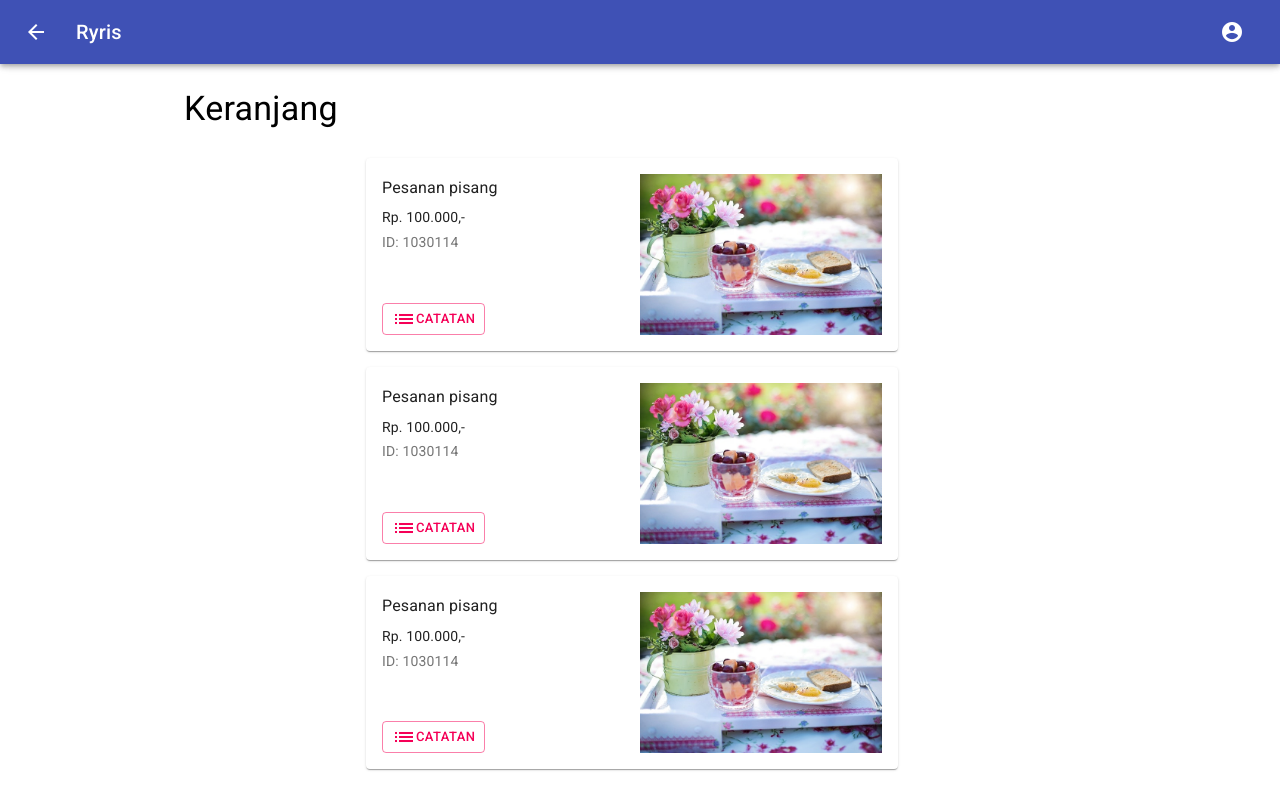
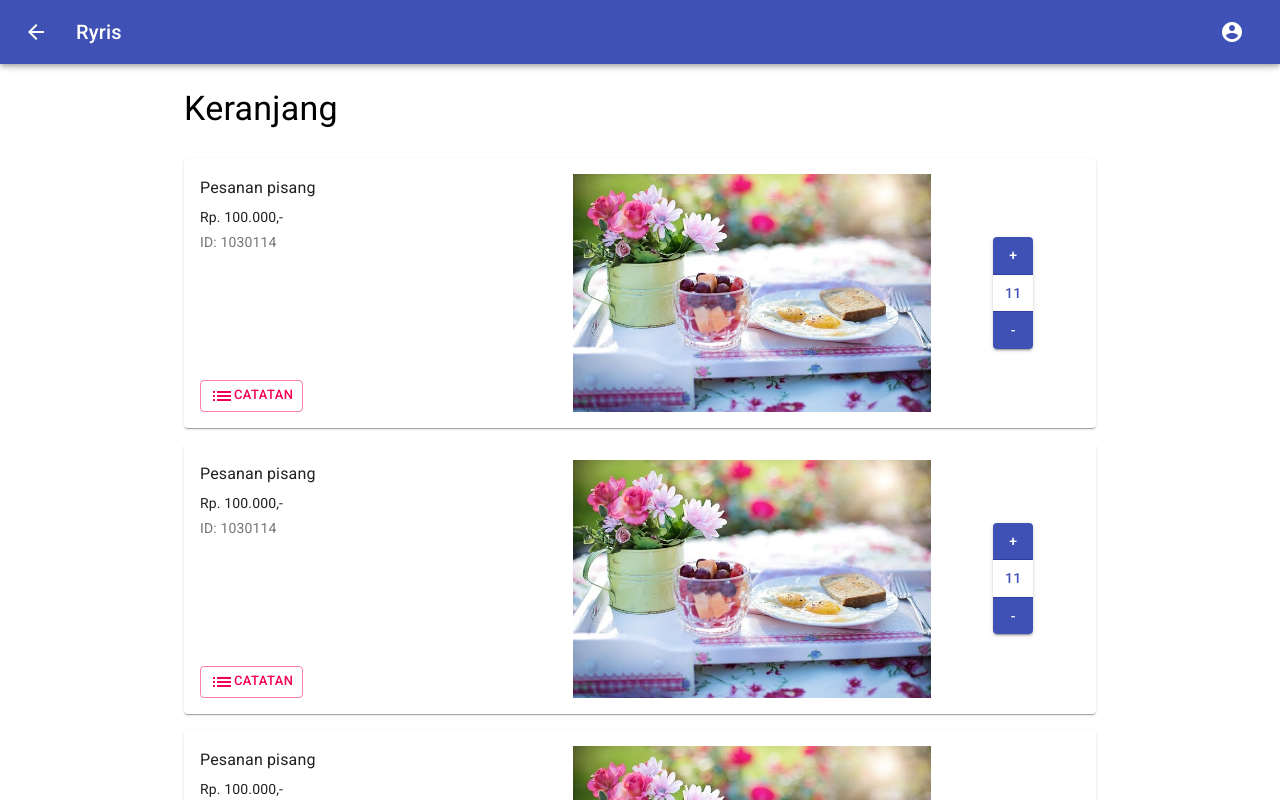
Before and after one commit to ryfazrin/ryris-template, a React (Create React App) app: page /cart in a window 1280 px wide. Shown: the top 800 px of the page. Built offline with nearby package versions, Linux system fonts and the light colour scheme.

Commit message:
add button count item CardItem in cart pages

```diff
--- a/src/components/cartComponents/CardItem.js
+++ b/src/components/cartComponents/CardItem.js
@@ -5,7 +5,8 @@ import {
   Button,
   Paper,
   Grid,
-  ButtonBase
+  ButtonBase,
+  ButtonGroup
 } from "@material-ui/core";
 import React from "react";
 
@@ -19,7 +20,6 @@ const useStyles = makeStyles((theme) => ({
   paper: {
     padding: theme.spacing(2),
     margin: "auto",
-    maxWidth: 500
   },
   image: {
     width: '100%',
@@ -36,10 +36,10 @@ function CardItem() {
   const classes = useStyles();
 
   return(
-      <div className={classes.root}>
+    <div className={classes.root}>
       <Paper className={classes.paper}>
         <Grid container spacing={2}>
-          <Grid item xs={6} container>
+          <Grid item xs={5} container>
             <Grid item xs container direction="column" spacing={2}>
               <Grid item xs>
                 <Typography gutterBottom variant="subtitle1">
@@ -60,7 +60,7 @@ function CardItem() {
               </Grid>
             </Grid>
           </Grid>
-          <Grid xs={6} item>
+          <Grid xs={5} item>
             <ButtonBase className={classes.image}>
               <img
                 className={classes.img}
@@ -69,6 +69,18 @@ function CardItem() {
               />
             </ButtonBase>
           </Grid>
+          <Grid xs={2} item container alignItems="center" justify="center">
+            <ButtonGroup
+              orientation="vertical"
+              color="primary"
+              aria-label="vertical contained primary button group"
+              variant="contained"
+            >
+              <Button>+</Button>
+              <Button variant="text">11</Button>
+              <Button>-</Button>
+            </ButtonGroup>
+          </Grid>
         </Grid>
       </Paper>
     </div>
--- a/src/pages/Cart.js
+++ b/src/pages/Cart.js
@@ -21,7 +21,7 @@ function Cart() {
 
   for (let i = 0; i < 3; i++) {
     item.push(
-      <Grid item className={classes.cardItem} xs={12}>
+      <Grid item xs={12}>
         <CardItem />
       </Grid>
     );
@@ -29,7 +29,7 @@ function Cart() {
 
   return(
     <Container maxWidth="md">
-      <Grid className={classes.root} container spacing={2} xs={12}>
+      <Grid className={classes.root} container spacing={2}>
 
         <Grid item xs={12}>
           <Typography variant="h4" gutterBottom>
@@ -39,7 +39,7 @@ function Cart() {
 
         {item}
 
-        <Grid item xs={12} className={classes.description}>
+        {/* <Grid item xs={12} className={classes.description}>
           <Grid container>
             <Grid item xs={8}>
               <Typography>Ada lagi yang ingin dipesan?</Typography>
@@ -57,7 +57,7 @@ function Cart() {
           <Button variant="contained" color="secondary" fullWidth component={Link} to="/order-details">
             Pesan
           </Button>
-        </Grid>
+        </Grid> */}
 
       </Grid>
     </Container>
```
